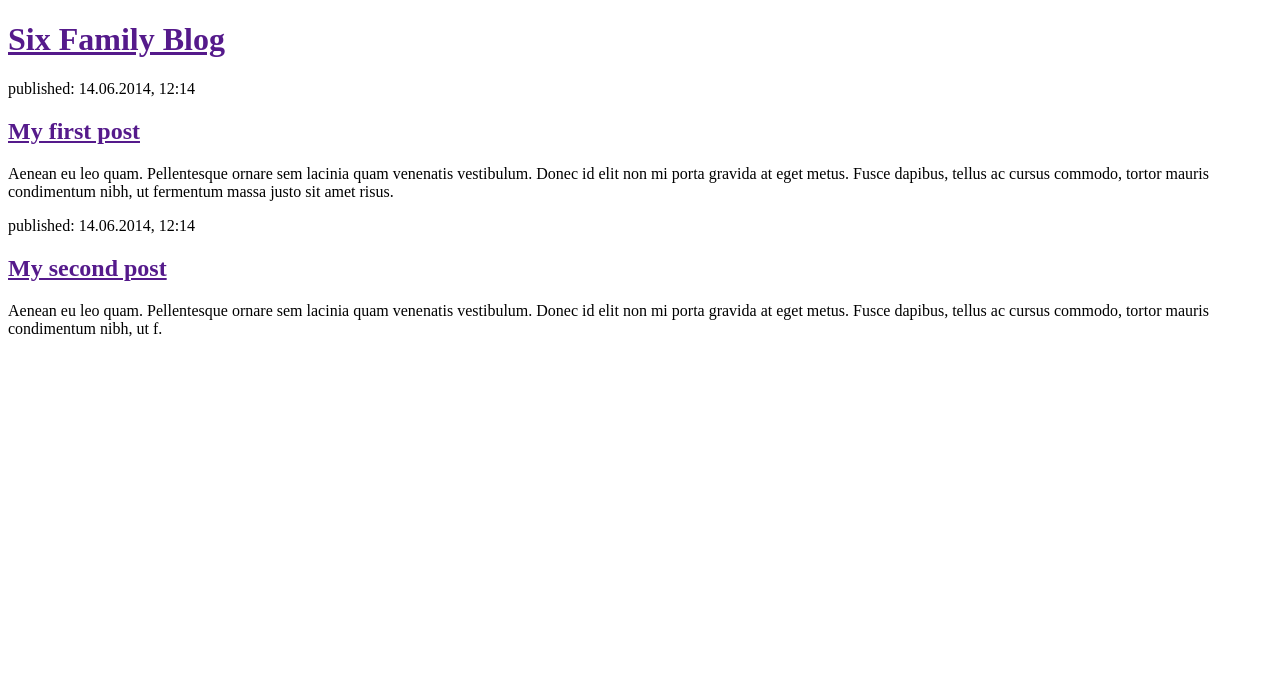
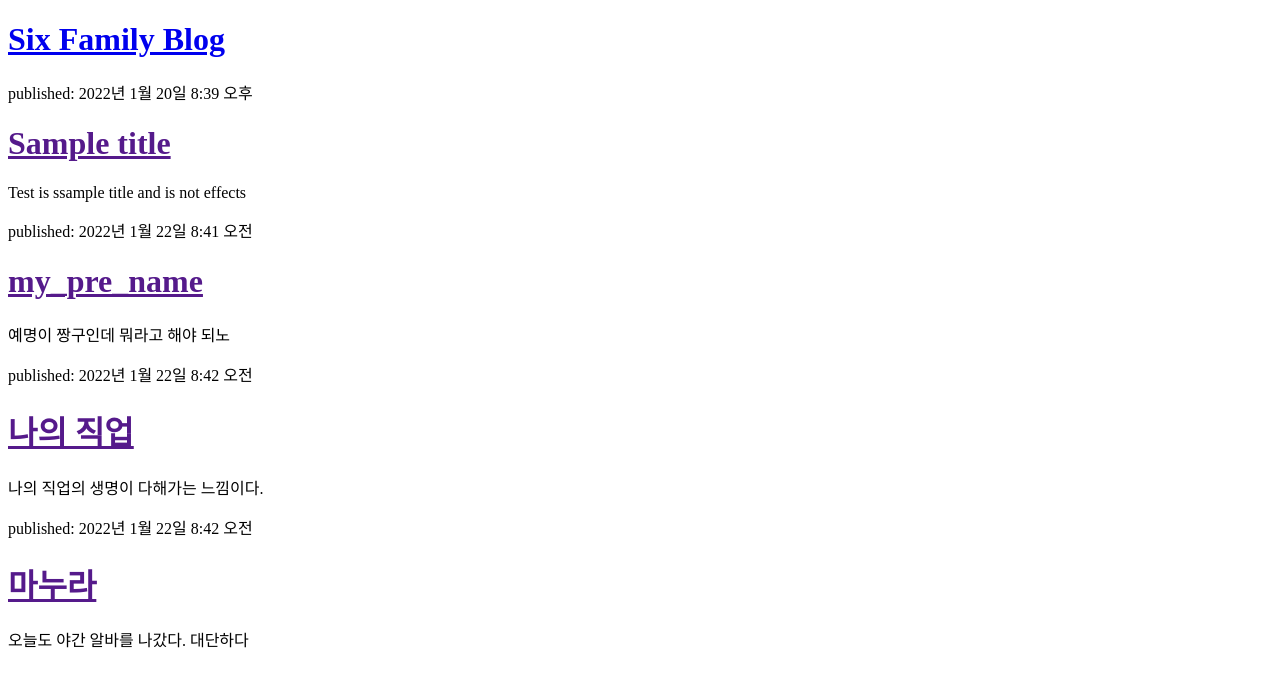
Before and after one commit to Yi-Tech-Web/django_project, a Django app: page / in a window 1280 px wide. Shown: the top 687 px of the page. Run offline with Django 4.2, Linux system fonts and the light colour scheme; data comes from the database, SQL or seed files in the repository; both versions use the stored data as it was after the commit.

Commit message:
Modified templates to display

```diff
--- a/blog/templates/blog/post_list.html
+++ b/blog/templates/blog/post_list.html
@@ -8,20 +8,16 @@
 </head>
 <body>
     <div>
-        <h1><a href="">Six Family Blog</a></h1>
+        <h1><a href="/">Six Family Blog</a></h1>
     </div>
 
+    {% for post in posts %}
     <div>
-        <p>published: 14.06.2014, 12:14</p>
-        <h2><a href="">My first post</a></h2>
-        <p>Aenean eu leo quam. Pellentesque ornare sem lacinia quam venenatis vestibulum. Donec id elit non mi porta gravida at eget metus. Fusce dapibus, tellus ac cursus commodo, tortor mauris condimentum nibh, ut fermentum massa justo sit amet risus.</p>
+        <p>published: {{ post.published_date }}</p>
+        <h1><a href="">{{ post.title }}</a></h1>
+        <p>{{ post.text|linebreaksbr }}</p>
     </div>
+    {% endfor %}
 
-    <div>
-        <p>published: 14.06.2014, 12:14</p>
-        <h2><a href="">My second post</a></h2>
-        <p>Aenean eu leo quam. Pellentesque ornare sem lacinia quam venenatis vestibulum. Donec id elit non mi porta gravida at eget metus. Fusce dapibus, tellus ac cursus commodo, tortor mauris condimentum nibh, ut f.</p>
-    </div>
 </body>
 </html>
-<html>
--- a/blog/views.py
+++ b/blog/views.py
@@ -1,5 +1,9 @@
 from django.shortcuts import render
+from .models import Post
+from django.utils import timezone
+
 
 # Create your views here.
 def post_list(request):
-    return render(request,'blog/post_list.html',{})
+    posts = Post.objects.filter(published_date__lte=timezone.now()).order_by('published_date')
+    return render(request, 'blog/post_list.html', {'posts':posts})
```
Also changed, not shown: blog/templates/blog/details.html (added), db.sqlite3.
